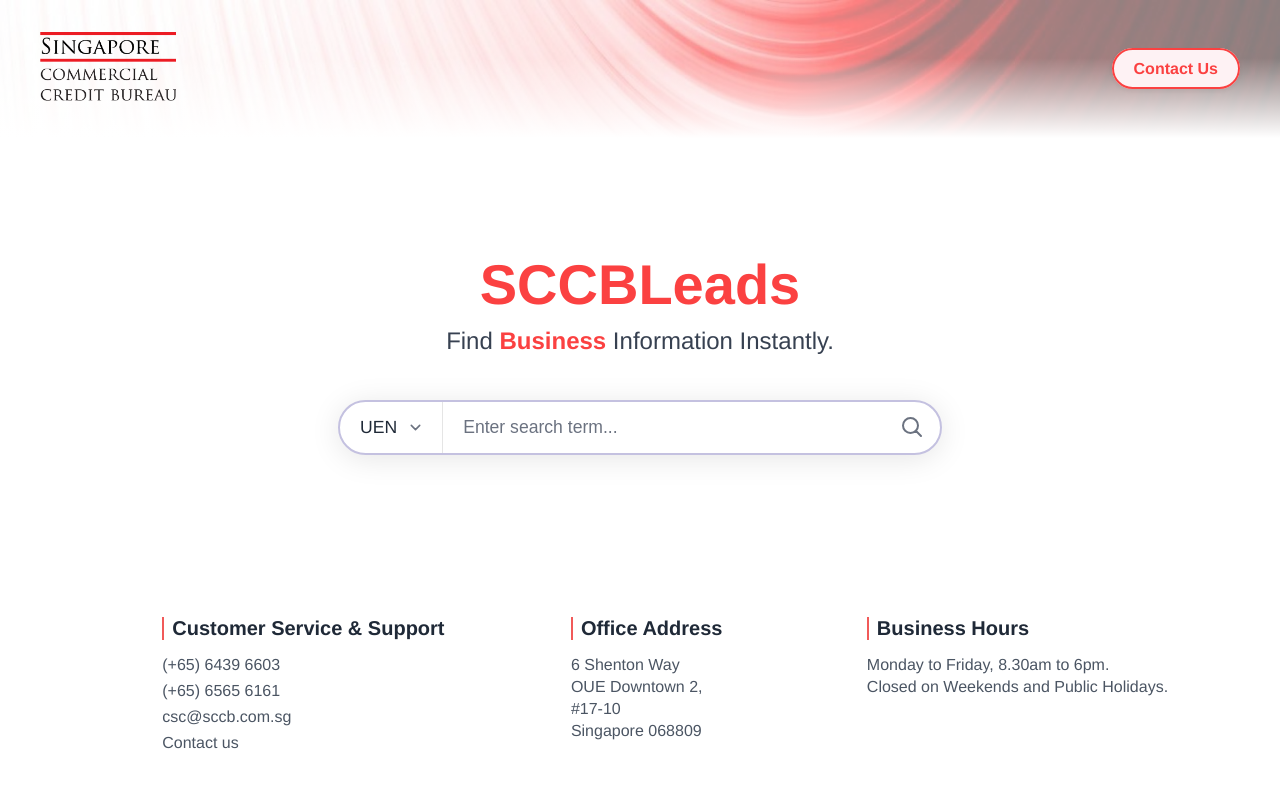
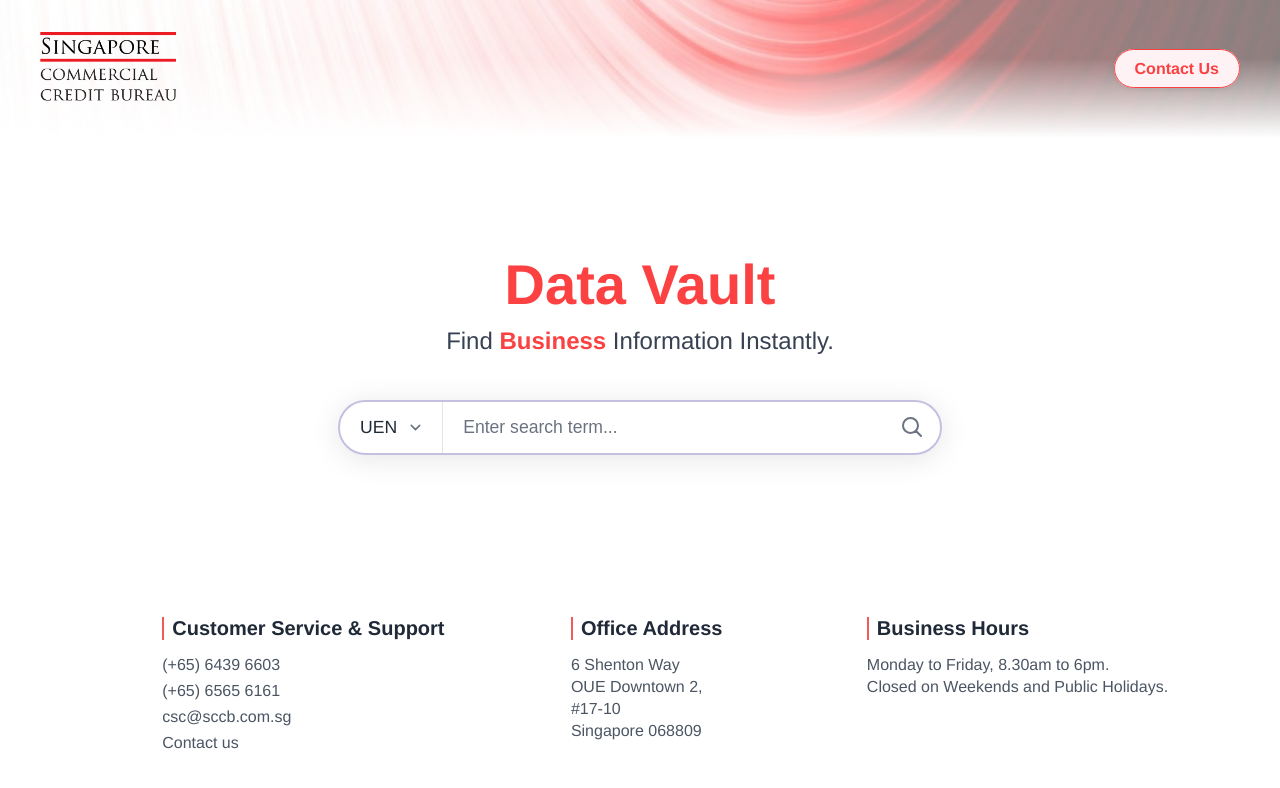
Before and after one commit to JiajianH19/amplify-vue-template, a Vue app: page / in a window 1280 px wide. Shown: the top 788 px of the page. Built offline with nearby package versions, Linux system fonts and the light colour scheme; what aws-amplify would draw is missing.

Commit message:
Test Deploy 43

```diff
--- a/src/components/Main.vue
+++ b/src/components/Main.vue
@@ -294,7 +294,7 @@
     <div class="content-wrapper">
       <Transition name="fade-slide">
         <div v-if="showHeadings" class="headings">
-          <h1 class="title">SCCBLeads</h1>
+          <h1 class="title">Data Vault</h1>
           <h2 class="subtitle">Find <span class="subtitle-color-contrast">Business</span> Information Instantly.</h2>
         </div>
       </Transition>
@@ -608,7 +608,7 @@
 .contact-us-link {
   /* --- Button Appearance --- */
   background-color: #FEF2F4; /* Light red background by default */
-  border: 2px solid #FB4141; /* Brand red border by default */
+  border: 1px solid #FB4141; /* Brand red border by default */
   color: #FB4141; /* Brand red text color by default */
 
   /* --- Layout & Typography --- */
```
